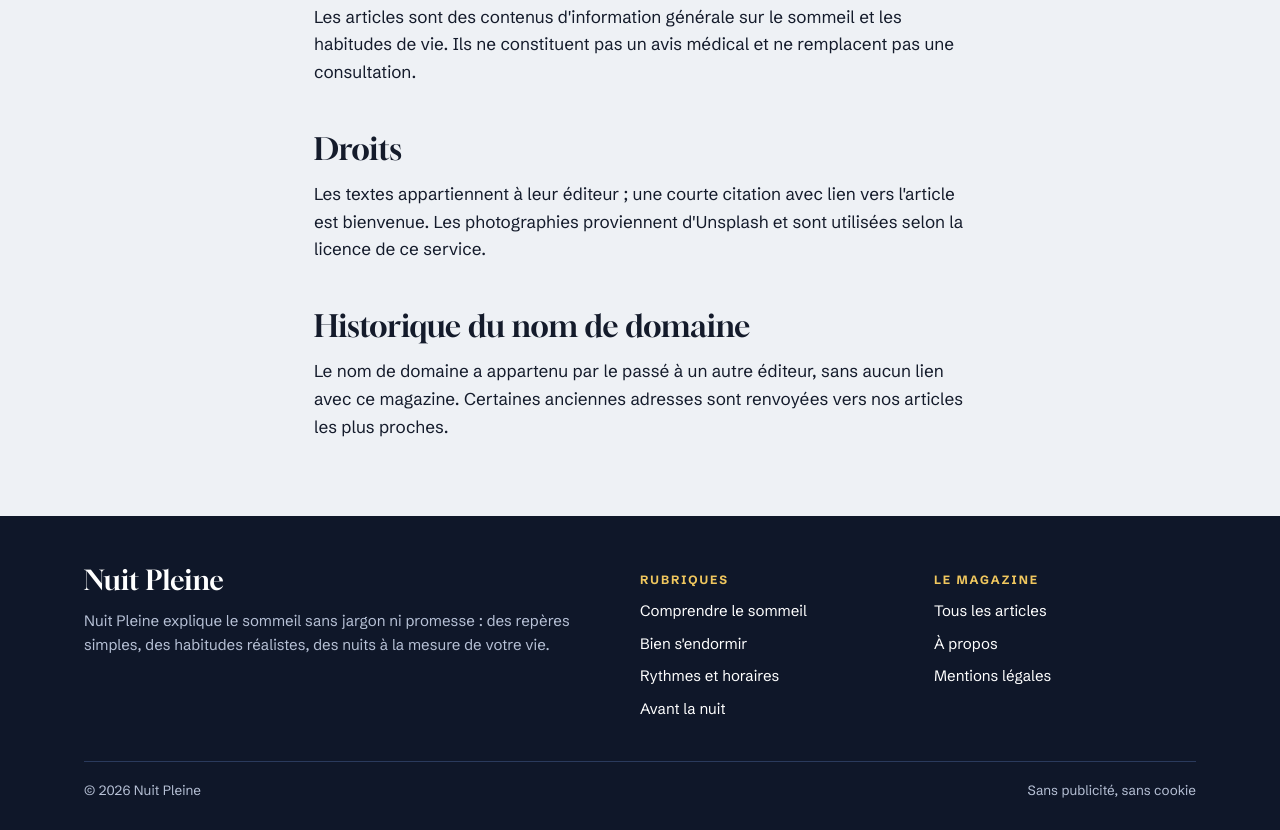
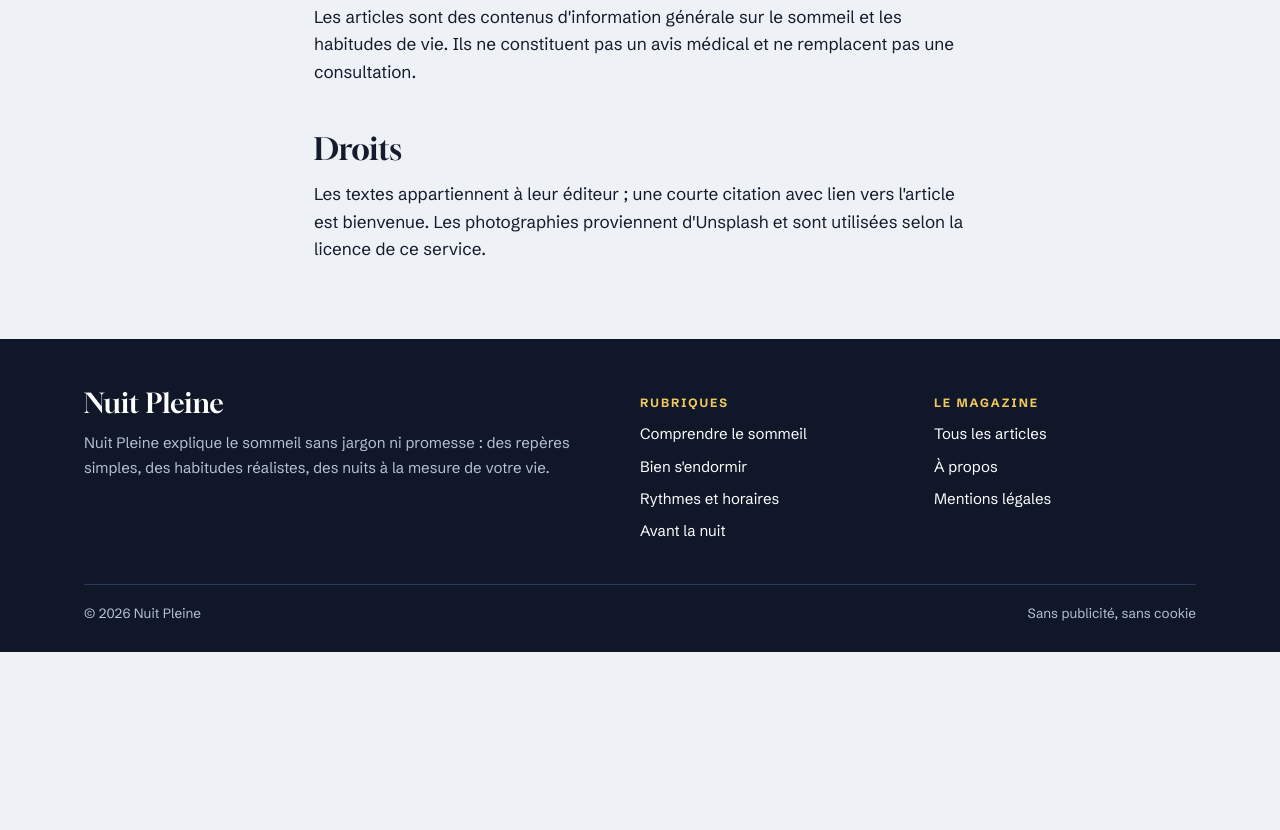
Before and after one commit to pierref880-collab/nuit-pleine, a plain HTML site: page mentions-legales.html in a window 1280 px wide. Shown: the part 895-1725 px from the top of the page. After the commit the page ends 1547 px from the top, so only its background shows below. Drawn offline with Linux system fonts and the light colour scheme.

Commit message:
Publication 2026-10-19 13:40

```diff
--- a/mentions-legales.html
+++ b/mentions-legales.html
@@ -35,8 +35,6 @@
 <p>Les articles sont des contenus d'information générale sur le sommeil et les habitudes de vie. Ils ne constituent pas un avis médical et ne remplacent pas une consultation.</p>
 <h2>Droits</h2>
 <p>Les textes appartiennent à leur éditeur ; une courte citation avec lien vers l'article est bienvenue. Les photographies proviennent d'Unsplash et sont utilisées selon la licence de ce service.</p>
-<h2>Historique du nom de domaine</h2>
-<p>Le nom de domaine a appartenu par le passé à un autre éditeur, sans aucun lien avec ce magazine. Certaines anciennes adresses sont renvoyées vers nos articles les plus proches.</p>
 </div></div>
 </main>
 <footer class="pied"><div class="w">
```
